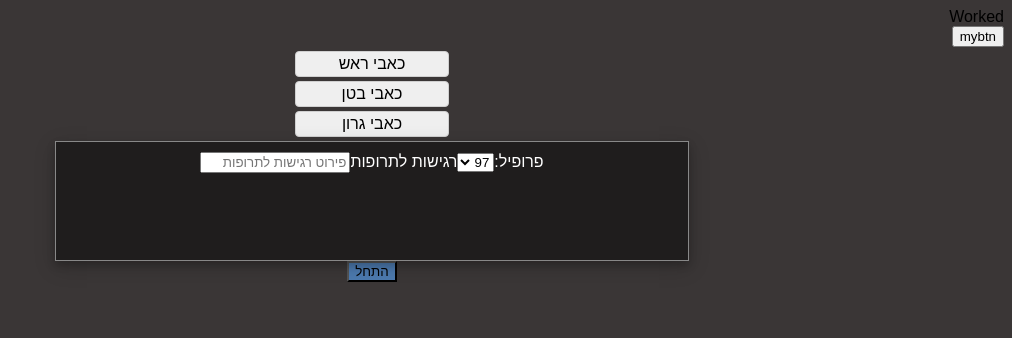
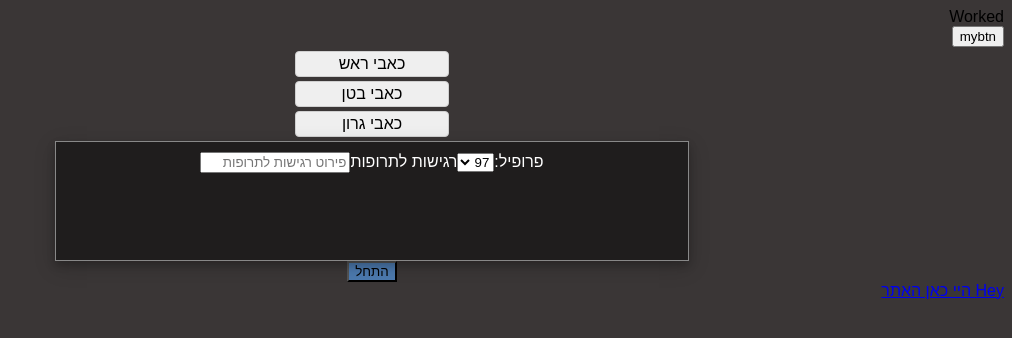
Before and after one commit to renanbazinin/Merpaat, a plain HTML site: page WebSite1/index.html in a window 1280 px wide. Shown: the whole page, without its empty margins (268-1280 px from the left). Drawn offline with Linux system fonts and the light colour scheme.

Commit message:
Update index.html

```diff
--- a/WebSite1/index.html
+++ b/WebSite1/index.html
@@ -13,7 +13,7 @@
 
     <button id="mybtn">mybtn</button>
     <div id="all" style="text-align:center" > </div>
-
+    <a href="HtmlPage2.html"> Hey היי כאן האתר</a>
 
     <div id="TheOutput"> <textarea id="anam"> </textarea></div>
 
```
